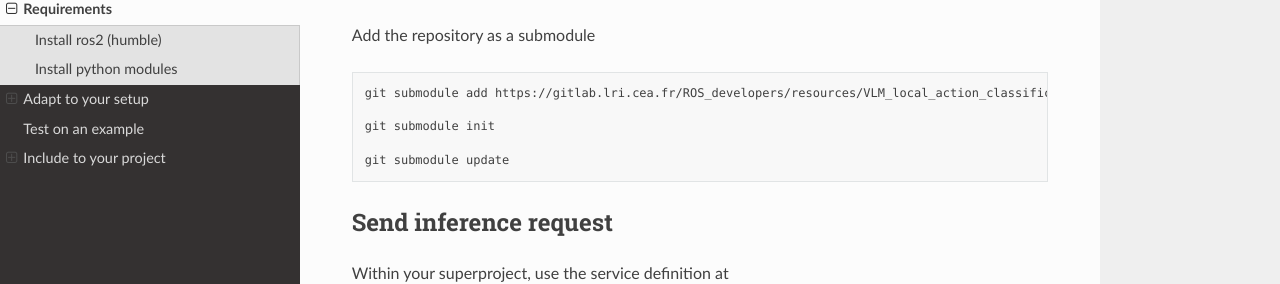
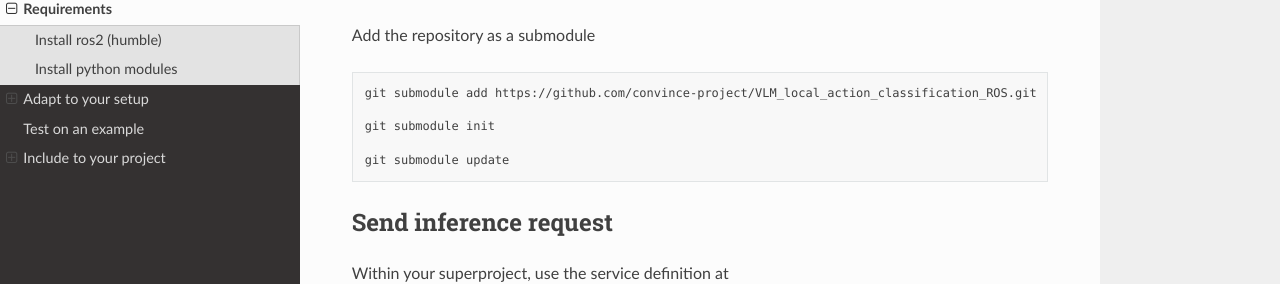
Before and after one commit to convince-project/VLM_local_action_classification_ROS, a Sphinx documentation site: the page built from docs/source/ros.rst, in a window 1280 px wide and 900 px high, scrolled down 3975 px. Shown: the part 174-458 px from the top of the window. Built offline with Sphinx 7.4.7 and the Read the Docs theme 3.1.0, drawn with Linux system fonts in a browser that asks for light colours; some of the changed lines change nothing that is shown.

Commit message:
doc update

```diff
--- a/docs/source/ros.rst
+++ b/docs/source/ros.rst
@@ -208,7 +208,7 @@ Add the repository as a submodule
 
 .. code-block:: bash
 
-    git submodule add https://gitlab.lri.cea.fr/ROS_developers/resources/VLM_local_action_classification.git
+    git submodule add https://github.com/convince-project/VLM_local_action_classification_ROS.git
 
     git submodule init
 
```
